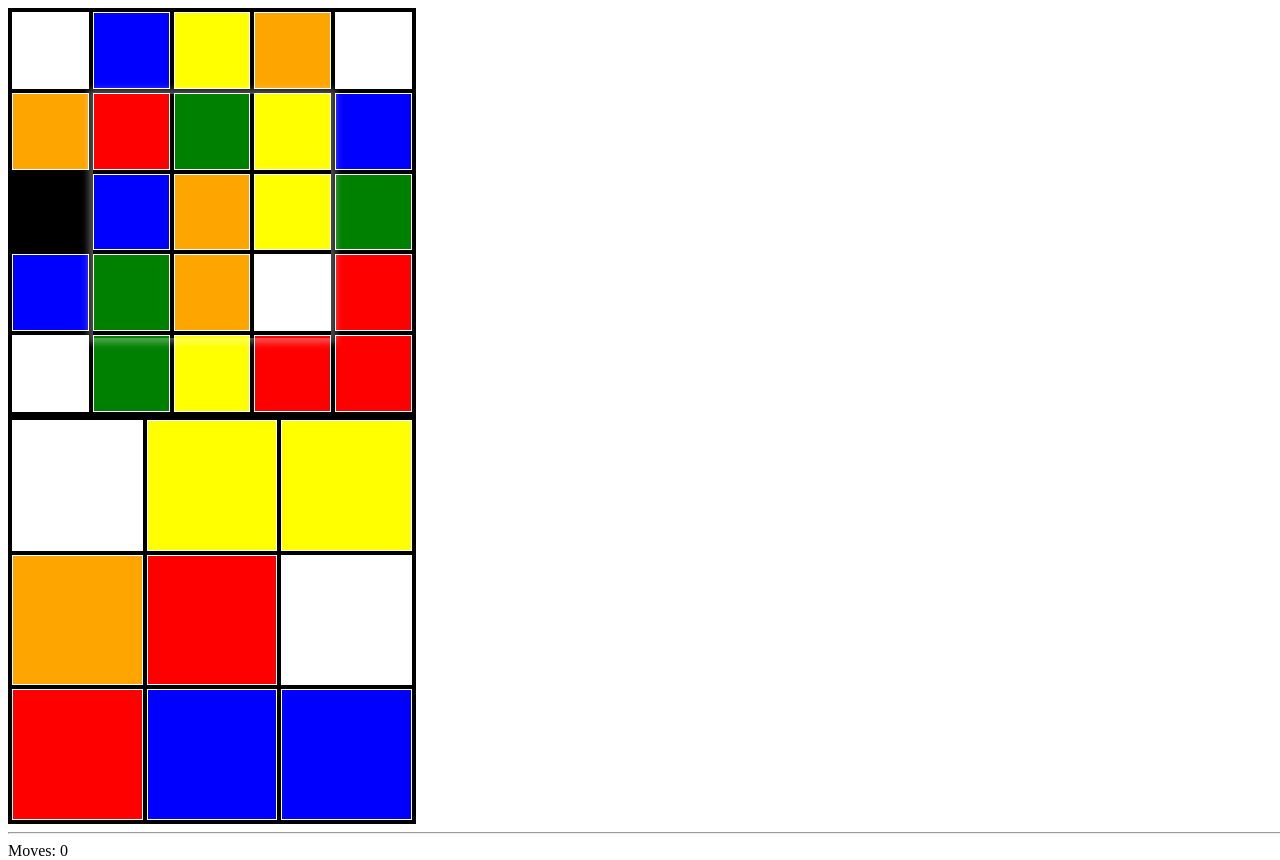
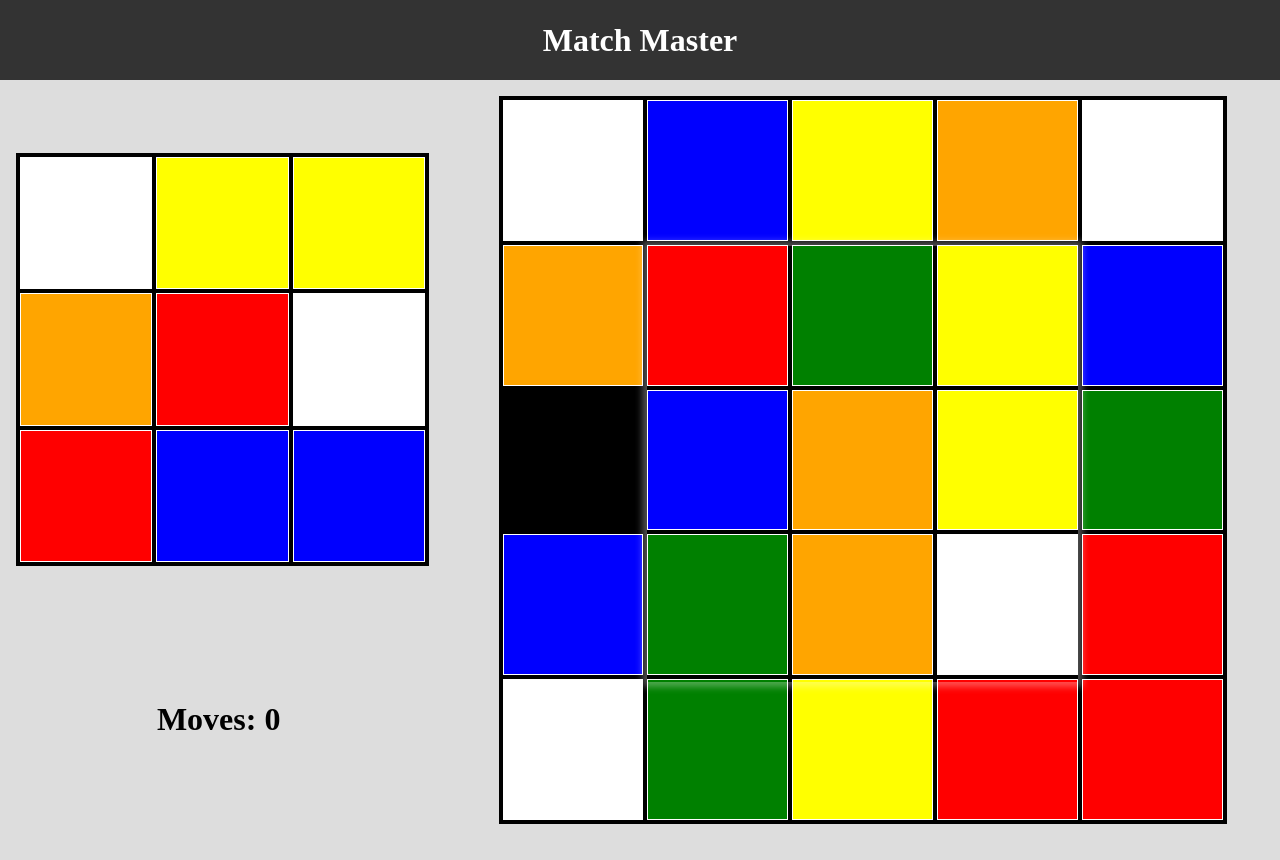
Before and after one commit to NamishJ/match-master, a React (Vite) app: page / in a window 1280 px wide. After the commit the page ends 832 px from the top, so only its background shows below. Built offline with nearby package versions, Linux system fonts and the light colour scheme.

Commit message:
Adds improved UI

```diff
--- a/src/App.css
+++ b/src/App.css
@@ -2,3 +2,13 @@
   display: flex;
   justify-content: flex-start;
 }
+
+.navbar {
+  background-color: #333333;
+  color: white;
+  height: 10vh;
+  display: flex;
+  justify-content: center;
+  align-items: center;
+  margin: 0;
+}
--- a/src/App.tsx
+++ b/src/App.tsx
@@ -6,6 +6,7 @@ function App() {
 
   return (
     <div>
+      <h1 className='navbar'>Match Master</h1>
       <OnePlayerGame />
     </div>
   )
--- a/src/components/OnePlayerGame.css
+++ b/src/components/OnePlayerGame.css
@@ -1,6 +1,26 @@
 .game-wrapper {
     width: 100vw;
-    height: 100vh;
+    height: 90vh;
     /* Allow react swipeable to handle touch */
     touch-action: none;
+    display: flex;
+    flex-direction: row;
 }
+
+.target-grid-container {
+    flex: 1;
+    padding: 1rem;
+
+    display: grid;
+    place-items: center;
+    height: 100%;
+}
+
+.player-grid-container {
+    flex: 2;
+    padding: 1rem;
+
+    display: grid;
+    place-items: center;
+    height: 100%;
+}
--- a/src/components/OnePlayerGame.tsx
+++ b/src/components/OnePlayerGame.tsx
@@ -141,12 +141,16 @@ const OnePlayerGame: React.FC = () => {
     }
 
     return (
+        <div>
             <div {...swipeHandlers} className='game-wrapper'>
+                <div className='target-grid-container'>
+                    <TargetGrid tiles={targetTiles} />
+                    <h1>Moves: {moveCount}</h1>
+                </div>
+                <div className='player-grid-container'>
                     <PlayerGrid
                     tiles={playerTiles}
                     tileClickHandler={tileClickHandler} />
-            <TargetGrid tiles={targetTiles} />
-            <hr/>
                     {
                         gameWon ? (
                             <div>we did it boys</div>
@@ -154,8 +158,8 @@ const OnePlayerGame: React.FC = () => {
                             <></>
                         )
                     }
-            <div>Moves: {moveCount}</div>
-
+                </div>
+            </div>
         </div>
     );
 };
--- a/src/components/TileGrid.css
+++ b/src/components/TileGrid.css
@@ -1,8 +1,8 @@
 .grid-wrapper {
     position: relative;
     aspect-ratio: 1;
-    width: 50vmin;
-    max-width: 500px;
+    width: 100%;
+    max-width: 90vmin;
 }
 
 /*
--- a/src/css.d.ts
+++ /dev/null
@@ -1 +0,0 @@
-declare module "*.css";
--- a/src/index.css
+++ b/src/index.css
@@ -0,0 +1,4 @@
+body {
+    margin: 0;
+    background-color: #dddddd;
+}
--- a/tsconfig.app.json
+++ b/tsconfig.app.json
@@ -23,5 +23,5 @@
     "noFallthroughCasesInSwitch": true,
     "noUncheckedSideEffectImports": true
   },
-  "include": ["src/**/*.tsx"]
+  "include": ["src"]
 }
--- a/vite.config.ts
+++ b/vite.config.ts
@@ -3,4 +3,13 @@ import { defineConfig } from 'vite'
 import react from '@vitejs/plugin-react'
 
 // https://vite.dev/config/
-// Grab the base from an environment variable (with a fa
+// Grab the base from an environment variable (with a fallback)
+const base = process.env.NODE_ENV === 'production' ? '/match-master' : '/';
+
+export default defineConfig({
+  server: {
+    hmr: true
+  },
+  base: base,
+  plugins: [react()],
+})
```
Also changed, not shown: 1 other file (tests, documents, lock files or other folders). Lines whose indentation alone changed are shown as unchanged.
